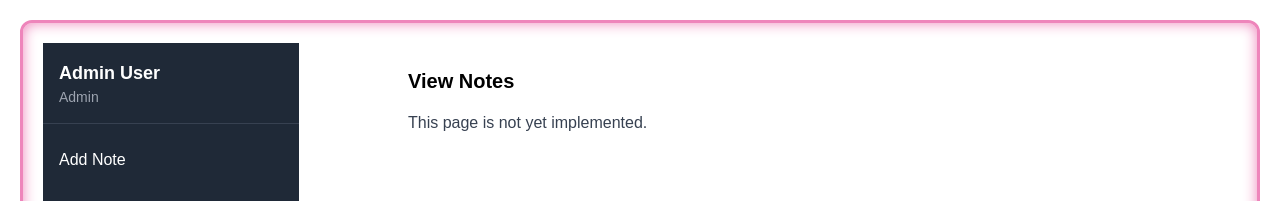
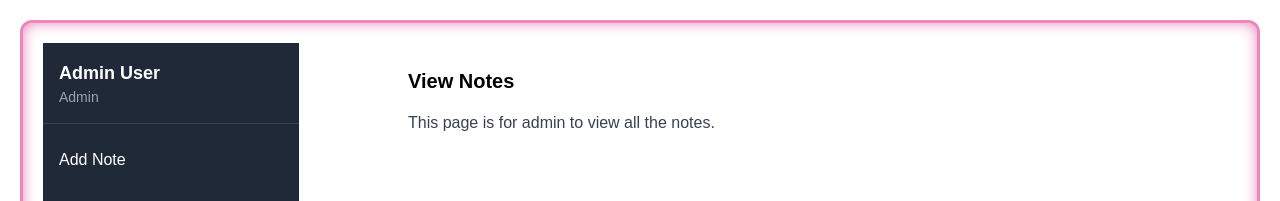
Before and after one commit to Soumyadipmaity1/k-prep, a Next.js app: page /admin/view-note in a window 1280 px wide. Shown: the top 201 px of the page. Built offline with nearby package versions, Linux system fonts and the light colour scheme; a web font is replaced by a local one.

Commit message:
Refactor ViewNotes component: Update placeholder text

```diff
--- a/src/app/admin/view-note/page.tsx
+++ b/src/app/admin/view-note/page.tsx
@@ -3,7 +3,7 @@ const ViewNotes = () => {
   return (
     <div className="p-6 mx-auto max-w-3xl  ">
       <h2 className="text-xl font-semibold mb-4">View Notes</h2>
-      <p className="text-gray-700">This page is not yet implemented.</p>
+      <p className="text-gray-700">This page is for admin to view all the notes.</p>
     </div>
   );
 };
```
